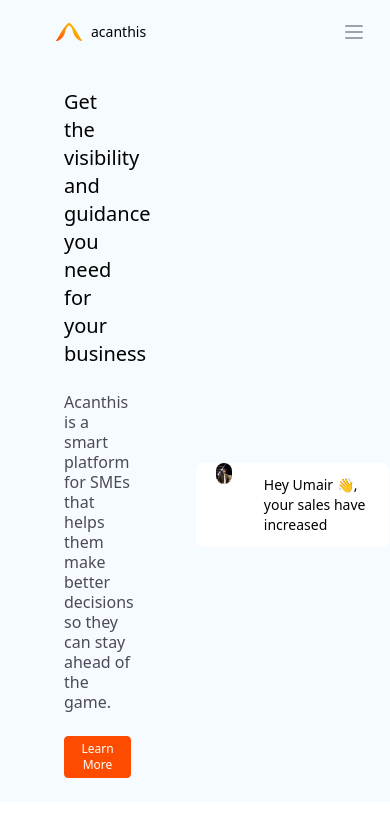
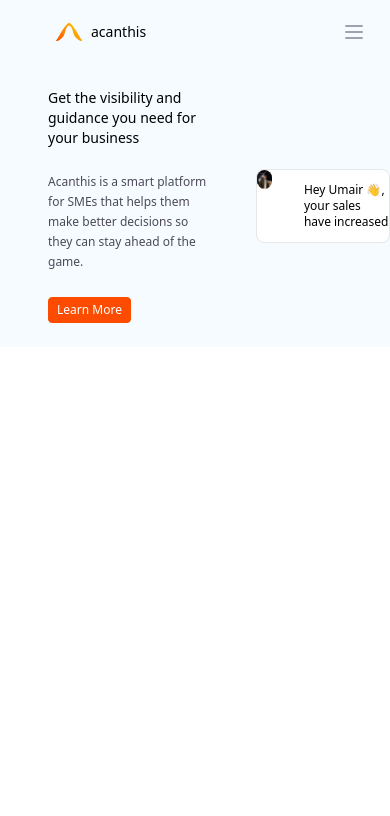
Before and after one commit to umair7/Acanthis, a Next.js app: page / in a window 390 px wide. Shown: the top 816 px of the page. Built offline with nearby package versions, Linux system fonts and the light colour scheme.

Commit message:
Wednesday Commit

```diff
--- a/pages/index.js
+++ b/pages/index.js
@@ -15,29 +15,29 @@ export default function Home() {
         <link rel="icon" href="/favicon.ico" />
       </Head>
 
-      <main className= 'bg-[#f5fbff] flex items-center justify-between'>
+      <main className= 'bg-[#f5fbff] flex items-center justify-between w-full'>
 
-       <div className="left w-1/2 px-16 py-6 sm:px-16 sm:py-6 sm:w-96 md:px-24 md:py-10 md:w-2/3 lg:px-36 lg:py-16 lg:w-2/3 xl:px-40 xl:py-20 xl:w-2/3">
-            <h1 className='font-medium text-xl  sm:font-medium sm:text-2xl md:font-bold md:text-3xl lg:font-extrabold lg:text-4xl xl:font-extrabold xl:text-5xl'>
+       <div className="left  px-12 py-6 sm:px-16 sm:py-6  md:px-20 md:py-10 lg:px-24 lg:py-16 xl:px-28 xl:py-20">
+            <h1 className='font-medium text-sm w-40  sm:font-medium sm:text-2xl sm:w-60 md:font-bold md:text-3xl md:w-80 lg:font-extrabold lg:text-4xl lg:w-96 xl:font-extrabold xl:text-5xl xl:w-1/2'>
               Get the visibility and guidance you need for your business
             </h1>
 
-            <div className="py-6 font-thin text-[#4d4958] leading-5">
+            <div className="py-6 font-thin text-xs w-40  sm:w-60 md:text-sm md:w-80 lg:text-base lg:w-96 xl:text-lg xl:w-96 text-[#4d4958] leading-5">
               Acanthis is a smart platform for SMEs that helps them make better decisions so they can stay ahead of the game.
             </div>
 
-            <button className="text-xs py-1 px-2 sm:text-xs sm:py-1 sm:px-2 md:text-sm md:py-2 md:px-3 lg:text-lg lg:py-3 lg:px-4 xl:text-xl xl:py-4 xl:px-5 bg-[#FD4C00] hover:bg-[#ac2020e0] text-white font-thin border border-[#FD4C00] hover:border-transparent rounded">
+            <button className="text-xs py-1 px-2 sm:text-xs sm:py-1 sm:px-2 md:text-sm md:py-2 md:px-3 w lg:text-lg lg:py-3 lg:px-4 xl:text-xl xl:py-4 xl:px-5 bg-[#FD4C00] hover:bg-[#ac2020e0] text-white font-thin border border-[#FD4C00] hover:border-transparent rounded">
               Learn More
             </button>
 
         </div>
 
-          <div className="right   w-1/2 mt-36 sm:items-end bg-white border rounded-lg border-[#f5fbff]  flex
-           px-5 md:h-96 md:items-start md:mt-6 ">
-              <div className="pictureIcon w-10 lg:w-24">
+          <div className="right sm:items-end bg-white border rounded-lg  flex
+             md:items-start md:mt-6 ">
+              <div className="pictureIcon w-10 lg:w-24 justify-end">
                 <img className='rounded-full' src="/images/umair.jpeg" alt="image"/>
               </div>
-            <div className="mainbox  py-3 font-thin text-sm pl-8 md:font-medium md:text-base lg:font-lg lg:text-lg xl:font-serif xl:text-2xl">
+            <div className="mainbox  py-3 font-thin text-xs pl-8 md:font-medium md:text-base lg:font-lg lg:text-lg xl:font-serif xl:text-2xl">
             Hey Umair 👋, your sales have increased
 
 
```
